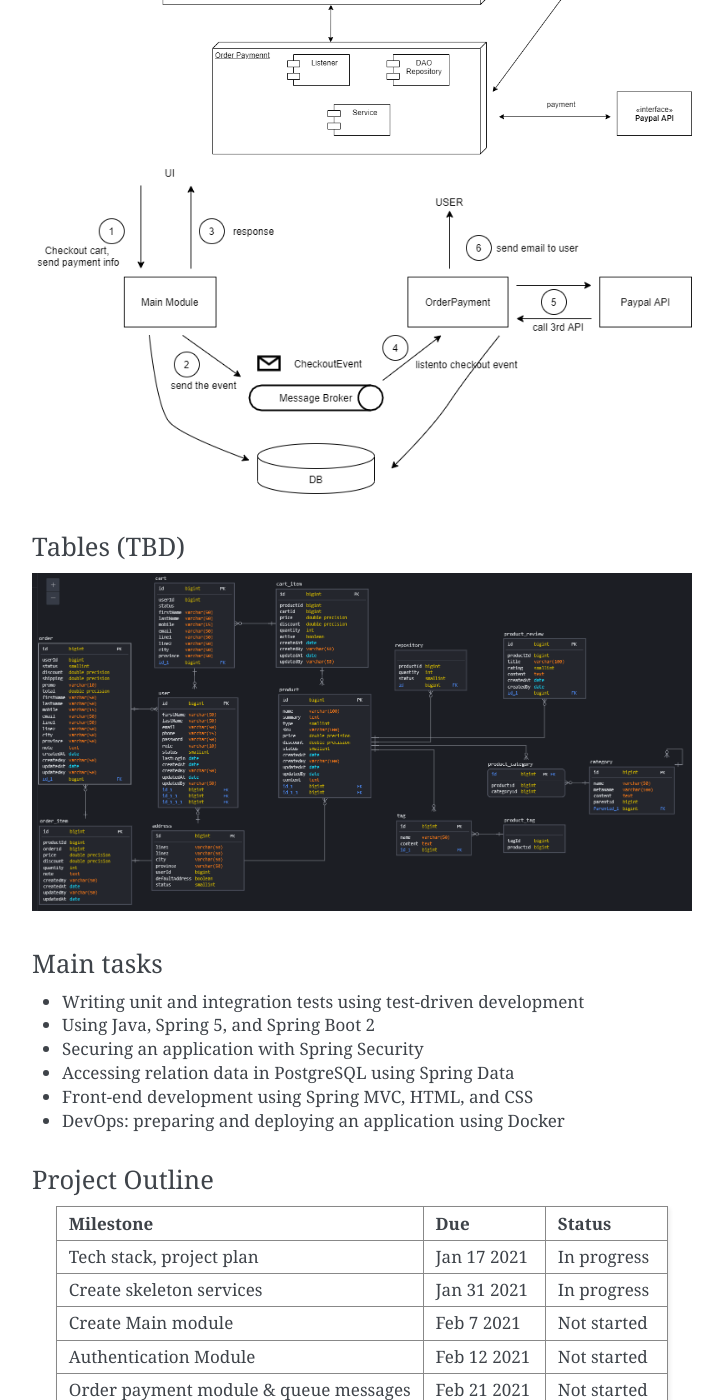
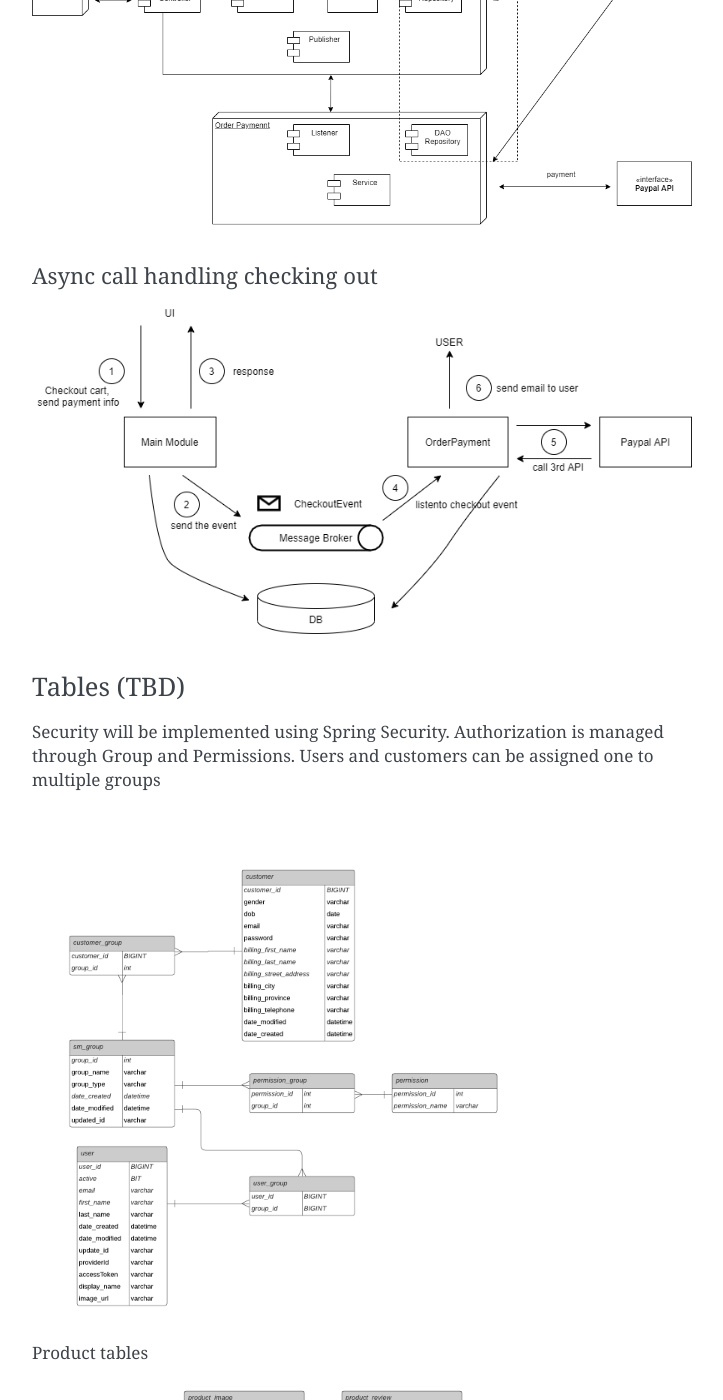
Before and after one commit to quangdutran/manning-online-shop, a Sphinx documentation site: the page built from docs/source/index.rst, in a window 1280 px wide and 1400 px high, scrolled down 988 px. Shown: the whole window, without its empty margins (388-1111 px from the left). Built offline with Sphinx 7.4.7, drawn with Linux system fonts in a browser that asks for light colours; some of the changed text lies outside the part shown.

Commit message:
doc updated

```diff
--- a/docs/source/index.rst
+++ b/docs/source/index.rst
@@ -11,26 +11,32 @@ Architecture
 ^^^^^^^^^^^^
 .. image:: _static/architecture.png
 
+Module components
+"""""""""""""""""
 .. image:: _static/mainmodule.png
 
+Async call handling checking out
+""""""""""""""""""""""""""""""""
 .. image:: _static/sequence.png
 
 Tables (TBD)
 ^^^^^^^^^^^^
-.. image:: _static/db.png
+
+Security will be implemented using Spring Security. Authorization is managed through Group and Permissions. Users and customers can be assigned one to multiple groups
+
+.. image:: _static/db/user_permission.png
+
+Product tables
+
+.. image:: _static/db/product.png
+
+.. image:: _static/db/cart_order.png
 
 
-Main tasks
-^^^^^^^^^^
-* Writing unit and integration tests using test-driven development
-* Using Java, Spring 5, and Spring Boot 2
-* Securing an application with Spring Security
-* Accessing relation data in PostgreSQL using Spring Data
-* Front-end development using Spring MVC, HTML, and CSS
-* DevOps: preparing and deploying an application using Docker
 
 
-Project Outline
+
+Tasks
 ^^^^^^^^^^^^^^^
 .. list-table::
    :widths: 30 10 10
```
Also changed, not shown: docs/source/_static/db/cart_order.png (added), docs/source/_static/db/product.png (added), docs/source/_static/db/user_permission.png (added), docs/source/_static/mainmodule.png, 1 other file.
